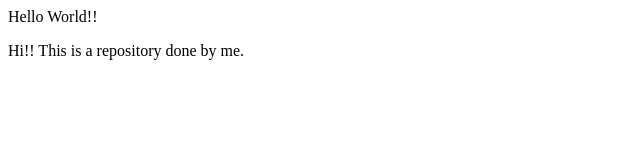
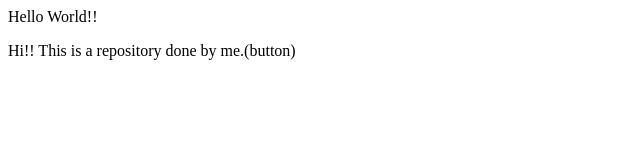
Before and after one commit to patolesejal31/abc, a plain HTML site: page index.html in a window 1280 px wide. Shown: the full height of the page, 0-640 px from the left. Drawn offline with Linux system fonts and the light colour scheme.

Commit message:
added button

```diff
--- a/index.html
+++ b/index.html
@@ -1,2 +1,2 @@
 <p> Hello World!!</p>
-<p> Hi!! This is a repository done by me.</p>
+<p> Hi!! This is a repository done by me.(button)</p>
```
